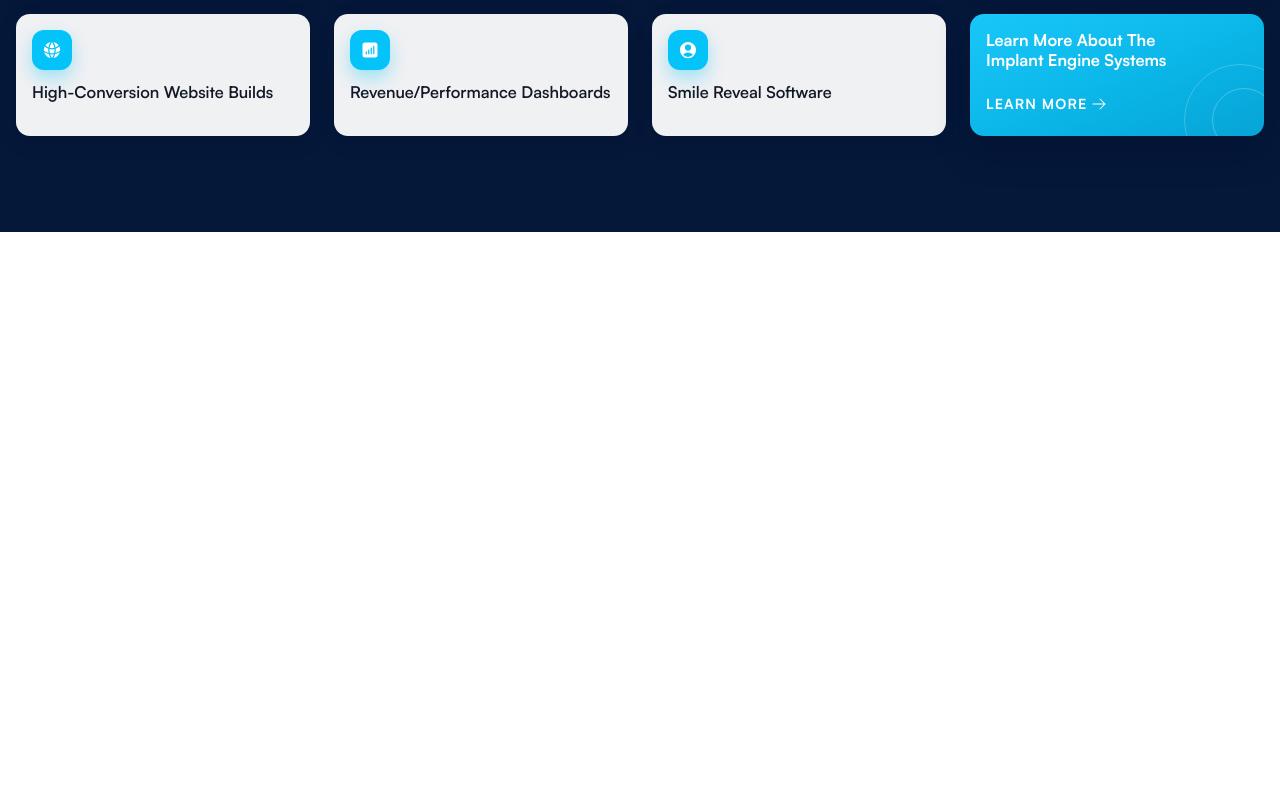
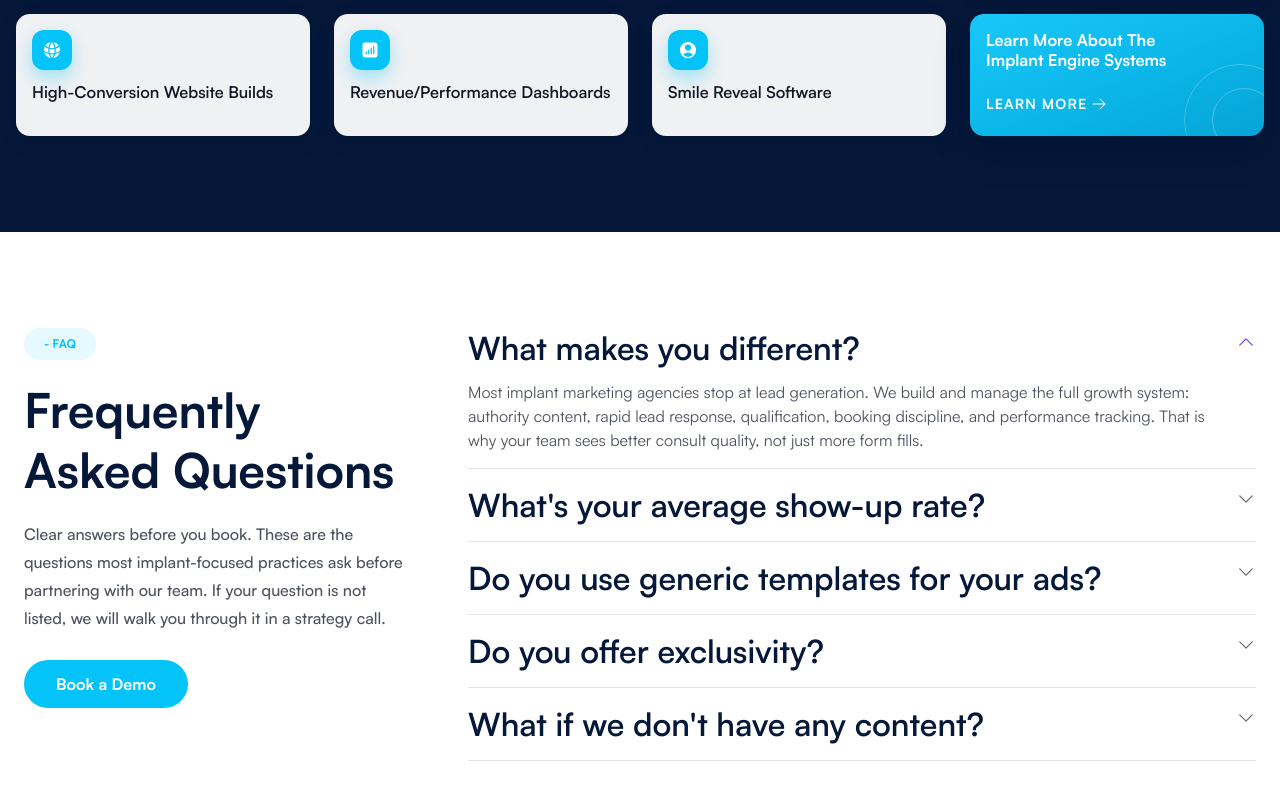
Before and after one commit to mdasif-me/tie, a Next.js app: page / in a window 1280 px wide. Shown: the part 7124-7924 px from the top of the page. Before the commit the page ends 7452 px from the top, so only its background shows below. Built offline with nearby package versions, Linux system fonts and the light colour scheme.

Commit message:
Refactor code structure for improved readability and maintainability

```diff
--- /dev/null
+++ b/app/constants/faq.ts
@@ -0,0 +1,32 @@
+export interface IFaqItem {
+  question: string;
+  answer: string;
+}
+
+export const faqItems: IFaqItem[] = [
+  {
+    question: 'What makes you different?',
+    answer:
+      'Most implant marketing agencies stop at lead generation. We build and manage the full growth system: authority content, rapid lead response, qualification, booking discipline, and performance tracking. That is why your team sees better consult quality, not just more form fills.',
+  },
+  {
+    question: "What's your average show-up rate?",
+    answer:
+      'Show-up rate depends on market and offer, but our process is built to protect attendance: contact within seconds, pre-qualification, deposit expectations when needed, and structured reminders before consult day.',
+  },
+  {
+    question: 'Do you use generic templates for your ads?',
+    answer:
+      'No. We create custom creative and messaging around your clinical strengths, local market, and treatment goals. Your campaigns are built to position your practice as the trusted provider, not a commodity option.',
+  },
+  {
+    question: 'Do you offer exclusivity?',
+    answer:
+      'Yes. We can define protected service areas so active partner campaigns are not competing for the same audience segment in your market.',
+  },
+  {
+    question: "What if we don't have any content?",
+    answer:
+      'That is common. We provide content direction, scripting support, and a production framework so your team can film confidently and launch high-converting campaigns without waiting months.',
+  },
+];
--- a/app/constants/index.ts
+++ b/app/constants/index.ts
@@ -1,3 +1,4 @@
+export { faqItems, type IFaqItem } from './faq';
 export { states } from './hero';
 export type { IStatesCard } from './hero';
 export {
--- /dev/null
+++ b/app/container/faq/faq-accordion.tsx
@@ -0,0 +1,67 @@
+'use client';
+
+import { IFaqItem } from '@/app/constants';
+import { ChevronDownIcon } from '@heroicons/react/24/solid';
+import { memo, useState } from 'react';
+
+const FaqAccordion = memo(function FaqAccordion({
+  items,
+}: Readonly<{
+  items: IFaqItem[];
+}>) {
+  const [openIndex, setOpenIndex] = useState<number>(0);
+
+  return (
+    <div className='w-full'>
+      {items.map((item, index) => {
+        const isOpen = openIndex === index;
+        const buttonId = `faq-button-${index}`;
+        const panelId = `faq-panel-${index}`;
+
+        return (
+          <article
+            key={item.question}
+            className='border-b border-black/10 py-4 first:pt-0'
+          >
+            <button
+              type='button'
+              id={buttonId}
+              onClick={() => setOpenIndex(isOpen ? -1 : index)}
+              aria-expanded={isOpen}
+              aria-controls={panelId}
+              className='flex w-full items-start justify-between gap-4 text-left cursor-pointer'
+            >
+              <span className='text-secondary lg:text-[2rem] md:text-[1.55rem] text-[1.2rem] font-semibold leading-tight'>
+                {item.question}
+              </span>
+              <ChevronDownIcon
+                className={`mt-1 size-5 shrink-0 transition-transform duration-300 ease-out ${
+                  isOpen
+                    ? 'rotate-180 text-[#7b3ff3]'
+                    : 'rotate-0 text-black/60'
+                }`}
+              />
+            </button>
+            <div
+              id={panelId}
+              role='region'
+              aria-labelledby={buttonId}
+              aria-hidden={!isOpen}
+              className={`grid overflow-hidden transition-[grid-template-rows,opacity,margin] duration-300 ease-out ${
+                isOpen
+                  ? 'grid-rows-[1fr] opacity-100 mt-3'
+                  : 'grid-rows-[0fr] opacity-0 mt-0'
+              }`}
+            >
+              <p className='min-h-0 max-w-4xl pr-2 md:pr-7 text-sm md:text-base leading-6 text-black/70'>
+                {item.answer}
+              </p>
+            </div>
+          </article>
+        );
+      })}
+    </div>
+  );
+});
+
+export default FaqAccordion;
--- /dev/null
+++ b/app/container/faq/faq.tsx
@@ -0,0 +1,40 @@
+import { Badge } from '@/app/components';
+import { faqItems } from '@/app/constants';
+import { memo } from 'react';
+import FaqAccordion from './faq-accordion';
+
+const Faq = memo(function Faq() {
+  return (
+    <section>
+      <div className='container mx-auto lg:py-24 md:py-16 py-12 px-4 sm:px-6'>
+        <div className='grid items-start gap-10 lg:gap-16 lg:grid-cols-[minmax(0,380px)_minmax(0,1fr)]'>
+          <article className='space-y-5 max-w-md'>
+            <Badge
+              text='- FAQ'
+              varient='primary'
+              className='uppercase! md:px-5! py-2! text-xs! font-bold!'
+            />
+            <h2 className='text-secondary lg:text-5xl md:text-4xl text-3xl font-bold leading-tight'>
+              Frequently Asked Questions
+            </h2>
+            <p className='text-black/70 lg:text-base text-sm leading-7 font-medium'>
+              Clear answers before you book. These are the questions most
+              implant-focused practices ask before partnering with our team. If
+              your question is not listed, we will walk you through it in a
+              strategy call.
+            </p>
+            <button
+              type='button'
+              className='mt-2 inline-flex w-full sm:w-auto items-center justify-center rounded-full bg-primary px-8 py-3 text-base font-bold text-white transition-colors hover:bg-info'
+            >
+              Book a Demo
+            </button>
+          </article>
+          <FaqAccordion items={faqItems} />
+        </div>
+      </div>
+    </section>
+  );
+});
+
+export default Faq;
--- a/app/container/index.ts
+++ b/app/container/index.ts
@@ -1,4 +1,5 @@
 export { default as About } from './about/about';
+export { default as Faq } from './faq/faq';
 export { default as Growth } from './growth-engine/growth';
 export { default as Header } from './header';
 export { default as Hero } from './hero';
--- a/app/page.tsx
+++ b/app/page.tsx
@@ -1,5 +1,6 @@
 import {
   About,
+  Faq,
   Growth,
   Header,
   Hero,
@@ -20,6 +21,7 @@ export default function Home() {
       <Studies />
       <Leadership />
       <Specialized />
+      <Faq />
     </div>
   );
 }
```
Also changed, not shown: public/newslatter.svg (added).
